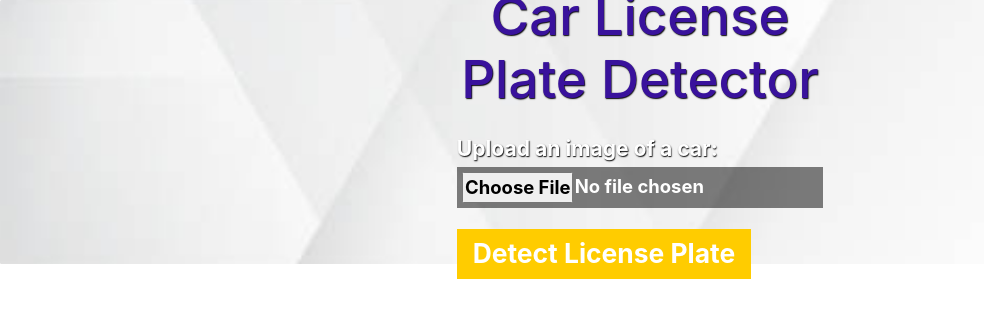
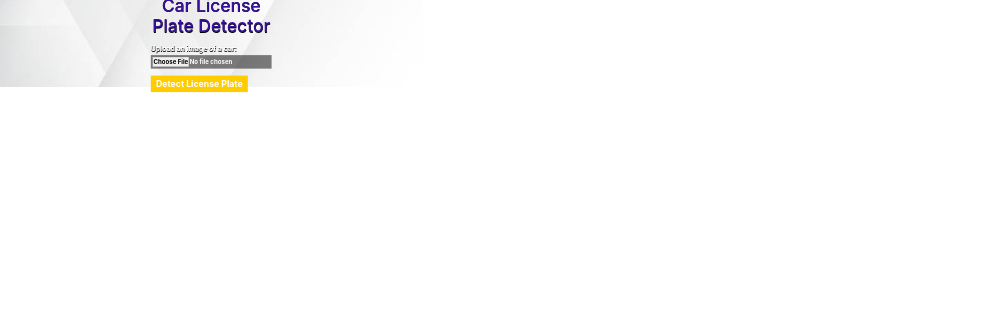
Before and after one commit to kartikey81/Car_Number_Plate_Detecion, a Flask app: page / in a window 1280 px wide. Shown: the top 318 px of the page, without its empty margins (0-984 px from the left). Run offline with Flask 3, Linux system fonts and the light colour scheme; some libraries are stand-ins or nearby versions.

Commit message:
Update index.html

```diff
--- a/templates/index.html
+++ b/templates/index.html
@@ -3,15 +3,21 @@
 <head>
     <meta charset="UTF-8">
     <meta name="viewport" content="width=device-width, initial-scale=1">
-    <script>
-  window.onload = function() {
-    document.body.style.zoom = "33%";
-  };
-</script>
+
 
     <title>Car License Plate Detector</title>
     <link rel="stylesheet" href="https://stackpath.bootstrapcdn.com/bootstrap/4.5.2/css/bootstrap.min.css">
     <style>
+        body {
+  zoom: 0.33;
+  -moz-transform: scale(0.33);
+  -moz-transform-origin: 0 0;
+  -o-transform: scale(0.33);
+  -o-transform-origin: 0 0;
+  -webkit-transform: scale(0.33);
+  -webkit-transform-origin: 0 0;
+}
+
         .jumbotron {
             background-image: url('/static/background.jpg');
             background-size: cover;
```
